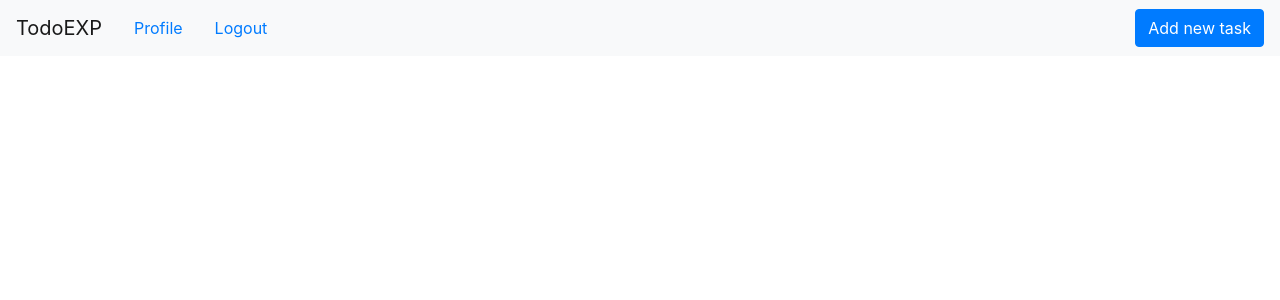
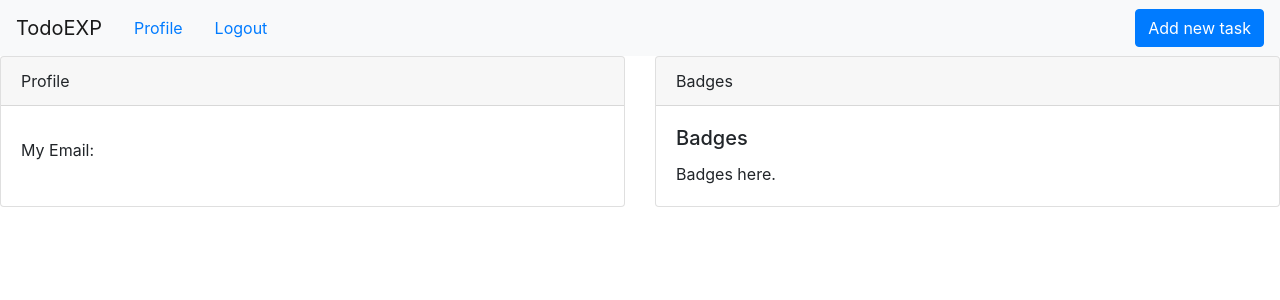
Before and after one commit to JustineJuan/lbycpd2-group5-frontend, a React (Create React App) app: page /profile in a window 1280 px wide. Shown: the top 300 px of the page. Built offline with nearby package versions, Linux system fonts and the light colour scheme; no server answers.

Commit message:
Final commit before presentation

```diff
--- a/src/App.js
+++ b/src/App.js
@@ -15,7 +15,7 @@ import LogoutRedirect from "./webpages/logoutRedirect";
 import "bootstrap/dist/css/bootstrap.min.css";
 import UserContext from "./components/UserContext"
 
-axios.defaults.baseURL = "http://localhost:8080";
+axios.defaults.baseURL = "http://34.126.112.11:8080";
 document.body.style = 'background: white'
 function App() {
   //axios.defaults.baseURL = "http://34.126.112.11:8080";
--- /dev/null
+++ b/src/components/ProfileCard.js
@@ -0,0 +1,54 @@
+import React from "react"
+import { Card, Row, Col, Form, Button, Alert, Container, CardDeck } from "react-bootstrap"
+const ProfileCard = (props) => {
+
+return (
+
+    <CardDeck>
+  <Card style={{ width: '5rem' }}>
+    <Card.Header> Profile </Card.Header>
+    <Card.Body>
+      <Card.Title>{props.firstName} {props.lastName}</Card.Title>
+      <Card.Text>
+        My Email: {props.email}
+      </Card.Text>
+    </Card.Body>
+
+  </Card>
+  <Card style={{ width: '5rem' }}>
+  <Card.Header> Badges </Card.Header>
+    <Card.Body>
+      <Card.Title>Badges</Card.Title>
+      <Card.Text>
+        Badges here.
+      </Card.Text>
+    </Card.Body>
+
+  </Card>
+
+</CardDeck>
+
+
+
+
+
+
+
+
+
+
+)
+
+
+}
+
+
+
+
+
+
+
+
+
+
+export default ProfileCard
--- a/src/webpages/profile.js
+++ b/src/webpages/profile.js
@@ -2,6 +2,7 @@ import {useContext, useState, useEffect} from 'react';
 import UserContext from './../components/UserContext';
 import LoginNav from "./../components/LoginNav";
 import axios from 'axios';
+import ProfileCard from '../components/ProfileCard';
 
 const Profile = () => {
 
@@ -14,11 +15,11 @@ const Profile = () => {
     const [loaded, setLoaded] = useState(false);
 
     useEffect(() => {
-        axios.get(`/users/${userLogin}`).then(res => console.log(res));
+        axios.get(`/users/${userLogin}`).then(res => {console.log(res.data); setCurrentUserData(res.data)});
         setLoaded(true);
     }, [])
 
-
+    let userData = currentUserData
 
     if(!loaded) {
         return (
@@ -31,6 +32,10 @@ const Profile = () => {
     return (
         <div>
             <LoginNav />
+            <ProfileCard
+            firstName={currentUserData.firstName}
+            lastName = {currentUserData.lastName}
+            email = {currentUserData.email} />
 
         </div>
     )
```
